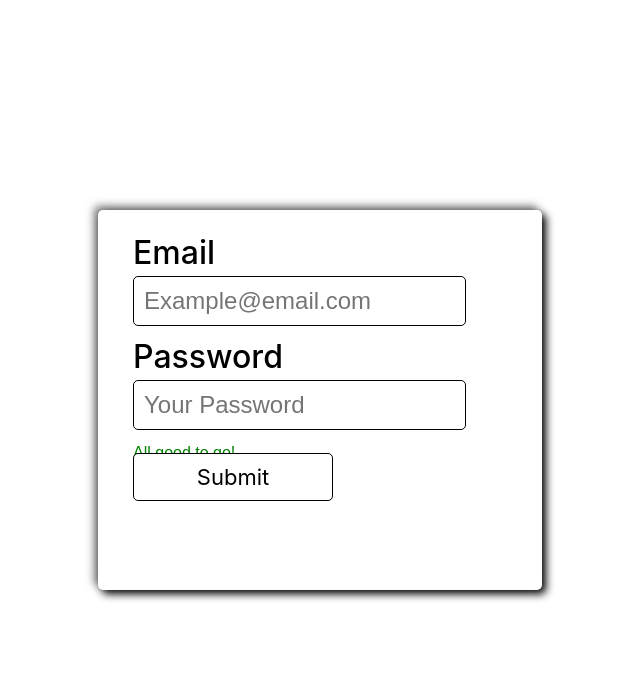
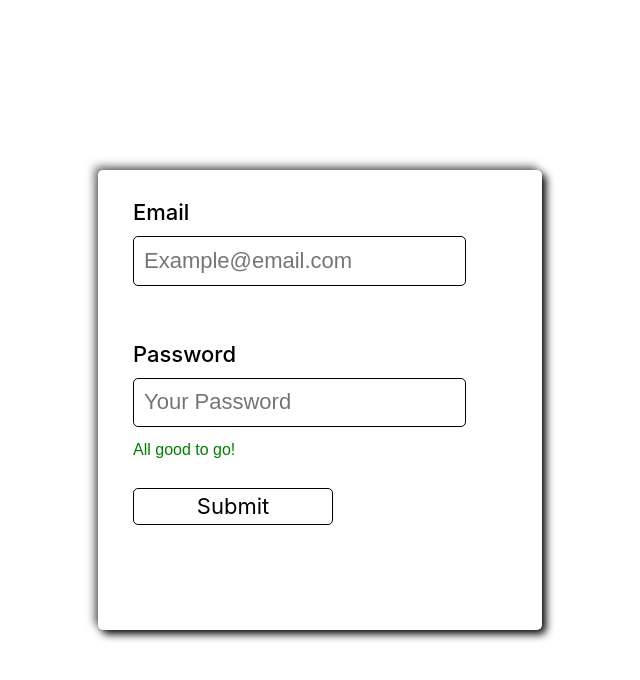
Before and after one commit to arorachirag/F2-FinalModuleTest, a plain HTML site: page index.html in a window 1280 px wide. Shown: the whole page, without its empty margins (320-960 px from the left). Drawn offline with Linux system fonts and the light colour scheme.

Commit message:
Code changes 1

```diff
--- a/styles.css
+++ b/styles.css
@@ -14,7 +14,7 @@ main {
 }
 
 .container {
-    height: 40vh;
+    height: 50vh;
     display: flex;
     flex-direction: column;
     justify-content: space-between;
@@ -44,7 +44,7 @@ main {
 
 .inputCont > label {
     font-family: Inter;
-    font-size: 32px;
+    font-size: 22px;
     font-weight: 500;
     line-height: 15px;
     letter-spacing: 0em;
@@ -54,7 +54,7 @@ main {
 
 .inputCont > input {
     width: 100%;
-    font-size: 24px;
+    font-size: 22px;
     height: 28px;
     padding: 10px;
     border-radius: 5px;
@@ -69,6 +69,7 @@ button {
     font-size: 22px;
     background-color: white;
     font-weight: 400;
+    line-height: 15px;
     letter-spacing: 0em;
     text-align: center;
     border-radius: 5px;
```
